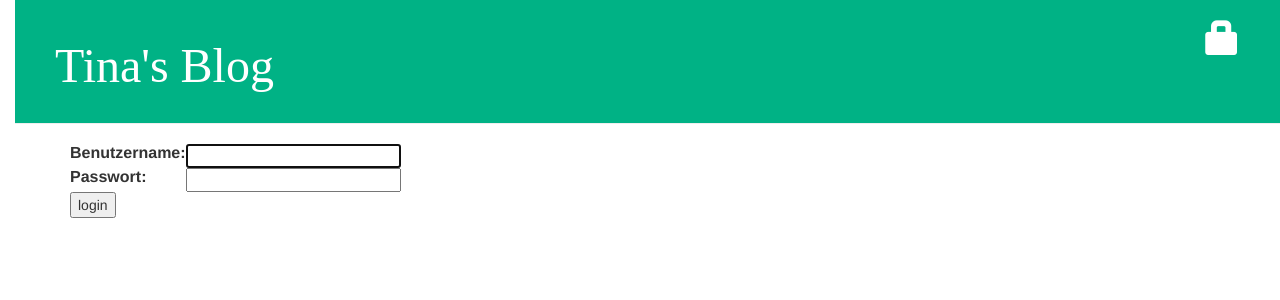
After one commit to tinasalvisberg/my-first-blog, a Django app: page /accounts/login/ in a window 1280 px wide. The commit adds this page. Shown: the top 300 px of the page. Run offline with Django 3.2, Linux system fonts and the light colour scheme; some libraries are stand-ins or nearby versions; some web fonts are replaced.

Commit message:
login and logout added

```diff
--- a/blog/templates/blog/base.html
+++ b/blog/templates/blog/base.html
@@ -12,8 +12,11 @@
   {% language 'de' %}
       <div class="page-header">
         {% if user.is_authenticated %}
-        <a href="{% url 'post_new' %}" class="top-menu"><span class="glyphicon glyphicon-plus"></span></a>
-        <a href="{% url 'post_draft_list' %}" class="top-menu"><span class="glyphicon glyphicon-edit"></span></a>
+          <a href="{% url 'post_new' %}" class="top-menu"><span class="glyphicon glyphicon-plus"></span></a>
+          <a href="{% url 'post_draft_list' %}" class="top-menu"><span class="glyphicon glyphicon-edit"></span></a>
+          <p class="top-menu">Hello {{ user.username }} <small>(<a href="{% url 'logout' %}">Log out</a>)</small></p>
+        {% else %}
+          <a href="{% url 'login' %}" class="top-menu"><span class="glyphicon glyphicon-lock"></span></a>
         {% endif %}
         <h1><a href="/">Tina's Blog</a></h1>
       </div>
--- /dev/null
+++ b/blog/templates/registration/login.html
@@ -0,0 +1,24 @@
+{% extends "blog/base.html" %}
+
+{% block content %}
+    {% if form.errors %}
+        <p>Your username and password didn't match. Please try again.</p>
+    {% endif %}
+
+    <form method="post" action="{% url 'login' %}">
+    {% csrf_token %}
+        <table>
+        <tr>
+            <td>{{ form.username.label_tag }}</td>
+            <td>{{ form.username }}</td>
+        </tr>
+        <tr>
+            <td>{{ form.password.label_tag }}</td>
+            <td>{{ form.password }}</td>
+        </tr>
+        </table>
+
+        <input type="submit" value="login" />
+        <input type="hidden" name="next" value="{{ next }}" />
+    </form>
+{% endblock %}
--- a/blog/views.py
+++ b/blog/views.py
@@ -3,6 +3,7 @@ from django.utils import timezone
 from .models import Post
 from .forms import PostForm
 from django.shortcuts import redirect
+from django.contrib.auth.decorators import login_required
 
 def post_list(request):
     posts = Post.objects.filter(published_date__lte=timezone.now()).order_by('-published_date')
@@ -12,6 +13,7 @@ def post_detail(request, pk):
     post = get_object_or_404(Post, pk=pk)
     return render(request, 'blog/post_detail.html', {'post': post})
 
+@login_required
 def post_new(request):
     if request.method == "POST":
         form = PostForm(request.POST)
@@ -24,6 +26,7 @@ def post_new(request):
         form = PostForm()
     return render(request, 'blog/post_edit.html', {'form': form})
 
+@login_required
 def post_edit(request, pk):
     post = get_object_or_404(Post, pk=pk)
     if request.method == "POST":
@@ -37,15 +40,18 @@ def post_edit(request, pk):
         form = PostForm(instance=post)
     return render(request, 'blog/post_edit.html', {'form': form})
 
+@login_required
 def post_draft_list(request):
     posts = Post.objects.filter(published_date__isnull=True).order_by('-created_date')
     return render(request, 'blog/post_draft_list.html', {'posts': posts})
 
+@login_required
 def post_publish(request, pk):
     post = get_object_or_404(Post, pk=pk)
     post.publish()
     return redirect('post_detail', pk=pk)
 
+@login_required
 def post_remove(request, pk):
     post = get_object_or_404(Post, pk=pk)
     post.delete()
--- a/mysite/settings.py
+++ b/mysite/settings.py
@@ -120,3 +120,5 @@ USE_TZ = True
 
 STATIC_URL = '/static/'
 STATIC_ROOT = os.path.join(BASE_DIR, 'static')
+
+LOGIN_REDIRECT_URL = '/'
--- a/mysite/urls.py
+++ b/mysite/urls.py
@@ -15,8 +15,11 @@ Including another URLconf
 """
 from django.conf.urls import include, url
 from django.contrib import admin
+from django.contrib.auth import views
 
 urlpatterns = [
     url(r'^admin/', admin.site.urls),
+    url(r'^accounts/login/$', views.login, name='login'),
+     url(r'^accounts/logout/$', views.logout, name='logout', kwargs={'next_page': '/'}),
     url(r'', include('blog.urls')),
 ]
```
